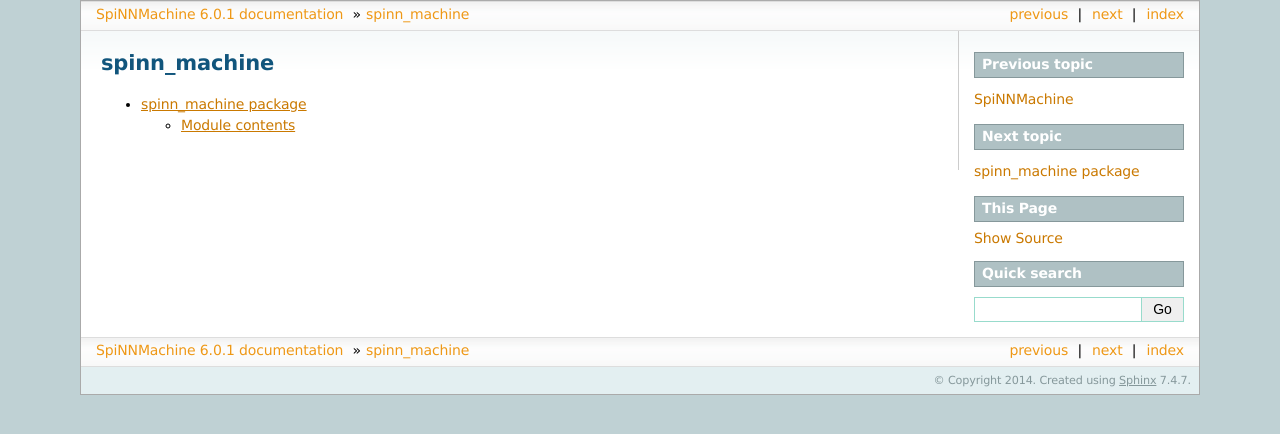
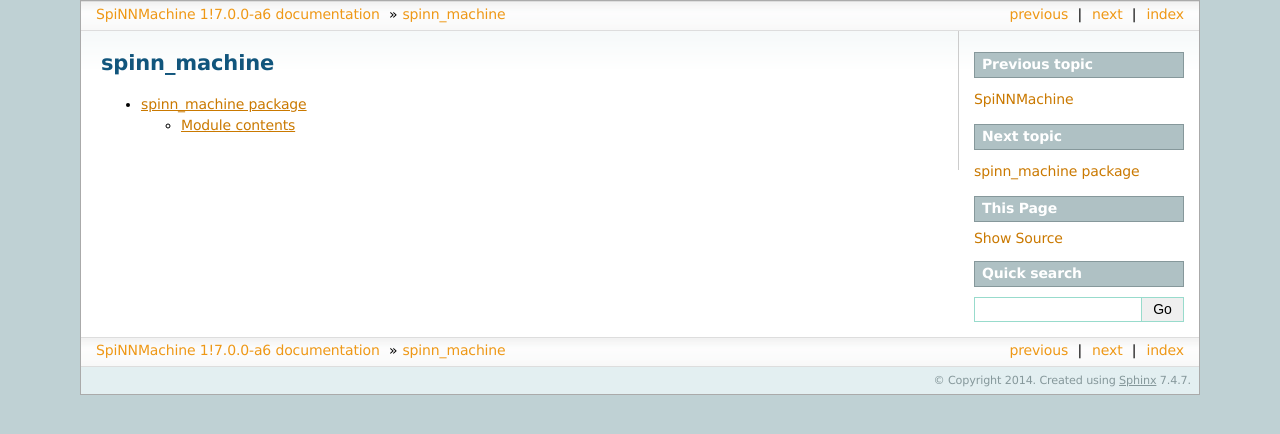
Before and after one commit to SpiNNakerManchester/SpiNNMachine, a Sphinx documentation site: the page built from doc/source/modules.rst, in a window 1280 px wide. Shown: the top 434 px of the page. Built offline with Sphinx 7.4.7, drawn with Linux system fonts in a browser that asks for light colours.

Commit message:
info for release 7.0.0-a6

```diff
--- a/doc/source/conf.py
+++ b/doc/source/conf.py
@@ -54,7 +54,7 @@
 ]
 
 # Which version of other SpiNNaker docs do we refer to?
-spinnaker_doc_version = "latest"
+spinnaker_doc_version = "7.0.0-a6"
 
 intersphinx_mapping = {
     'python': ('https://docs.python.org/3.8', None),
@@ -85,9 +85,9 @@
 # built documents.
 #
 # The short X.Y version.
-version = '6.0'
+version = '1!7.0'
 # The full version, including alpha/beta/rc tags.
-release = '6.0.1'
+release = '1!7.0.0-a6'
 
 # The language for content autogenerated by Sphinx. Refer to documentation
 # for a list of supported languages.
```
